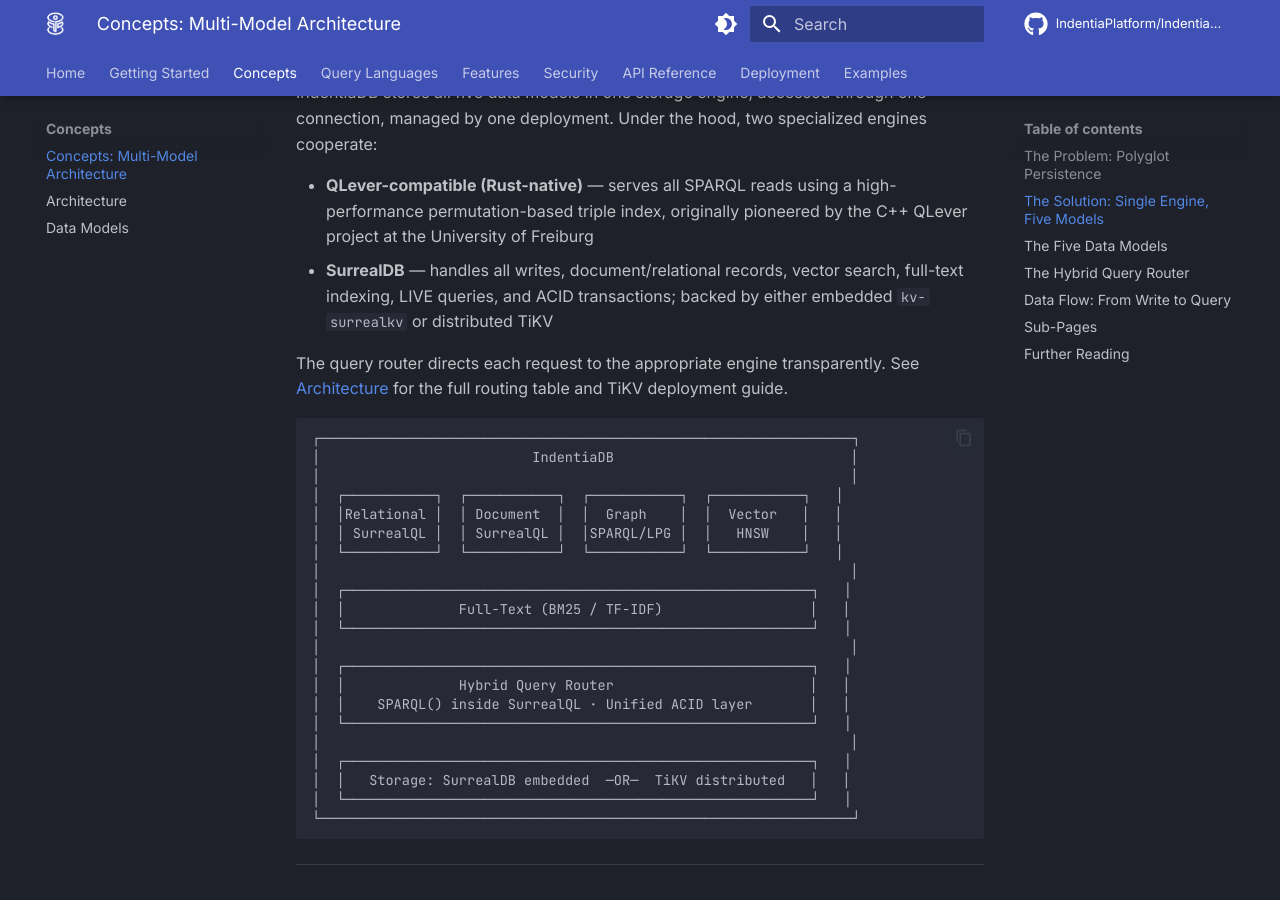
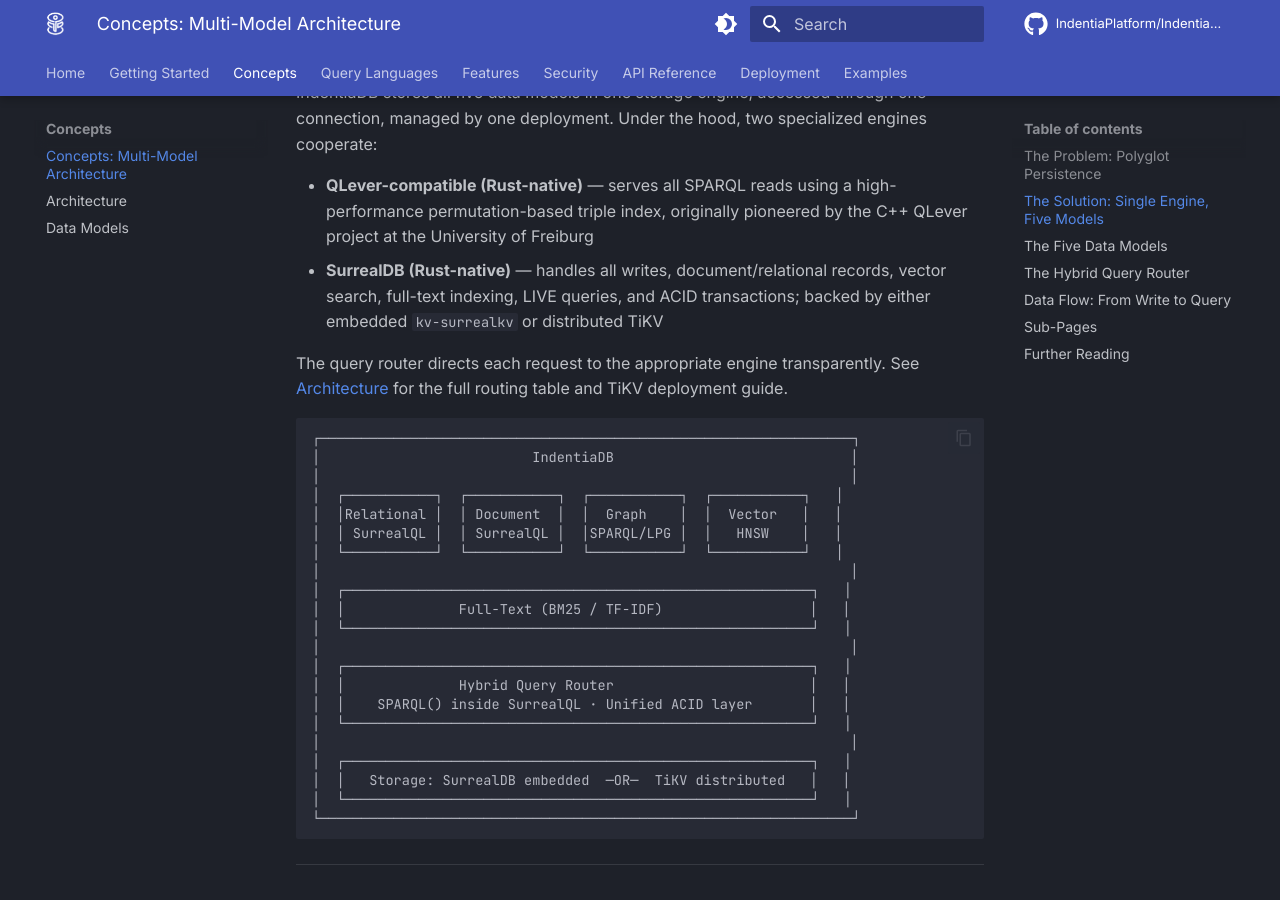
Before and after one commit to IndentiaPlatform/IndentiaDB, an MkDocs documentation site: the page built from docs/concepts/index.md, in a window 1280 px wide and 900 px high, scrolled down 1561 px. Built offline with MkDocs 1.6.1 and Material for MkDocs 9.7.7, drawn with Linux system fonts in a browser that asks for light colours; comment, search, counter and statistics services are not loaded; the version menu is left out.

Commit message:
docs: label SurrealDB as Rust-native on concepts index page

```diff
--- a/docs/concepts/index.md
+++ b/docs/concepts/index.md
@@ -37,7 +37,7 @@ The traditional answer is to pick the "right tool for the job." But the right to
 IndentiaDB stores all five data models in one storage engine, accessed through one connection, managed by one deployment. Under the hood, two specialized engines cooperate:
 
 - **QLever-compatible (Rust-native)** — serves all SPARQL reads using a high-performance permutation-based triple index, originally pioneered by the C++ QLever project at the University of Freiburg
-- **SurrealDB** — handles all writes, document/relational records, vector search, full-text indexing, LIVE queries, and ACID transactions; backed by either embedded `kv-surrealkv` or distributed TiKV
+- **SurrealDB (Rust-native)** — handles all writes, document/relational records, vector search, full-text indexing, LIVE queries, and ACID transactions; backed by either embedded `kv-surrealkv` or distributed TiKV
 
 The query router directs each request to the appropriate engine transparently. See [Architecture](architecture.md) for the full routing table and TiKV deployment guide.
 
```
